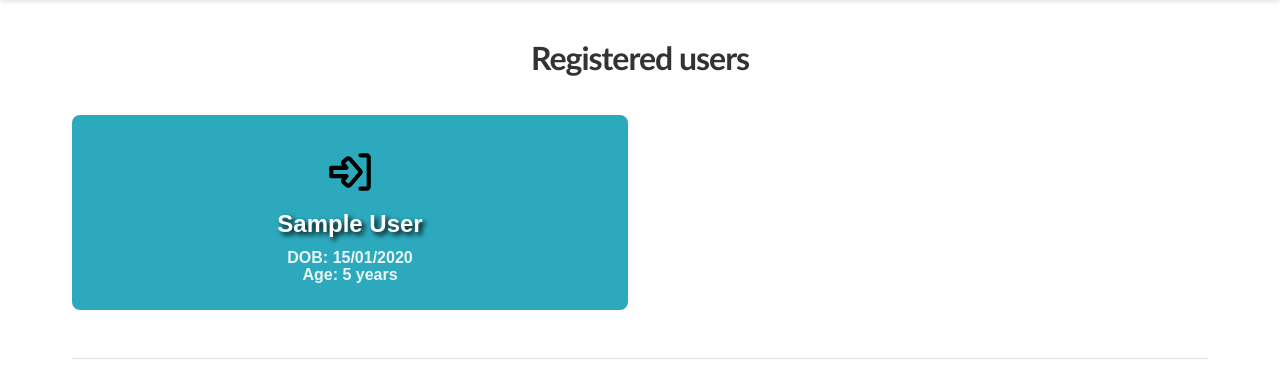
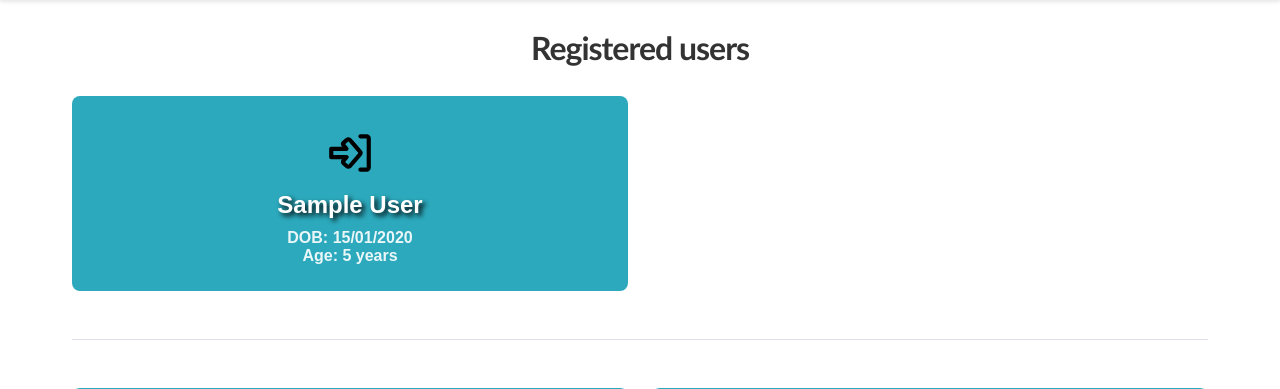
Before and after one commit to BuggyPasta/BloodPressureTracker, a Flask app: page / in a window 1280 px wide. Shown: the part 112-501 px from the top of the page. Run offline with Flask 3, Linux system fonts and the light colour scheme; tables that the repository leaves empty hold one stand-in row (values such as "Sample post").

Commit message:
Update styles.css

```diff
--- a/app/static/css/styles.css
+++ b/app/static/css/styles.css
@@ -42,6 +42,7 @@ h2 {
     margin-bottom: 1.5rem;
     text-align: center;
     letter-spacing: -1px;
+    line-height: 2rem;
 }
 
 h3 {
```
